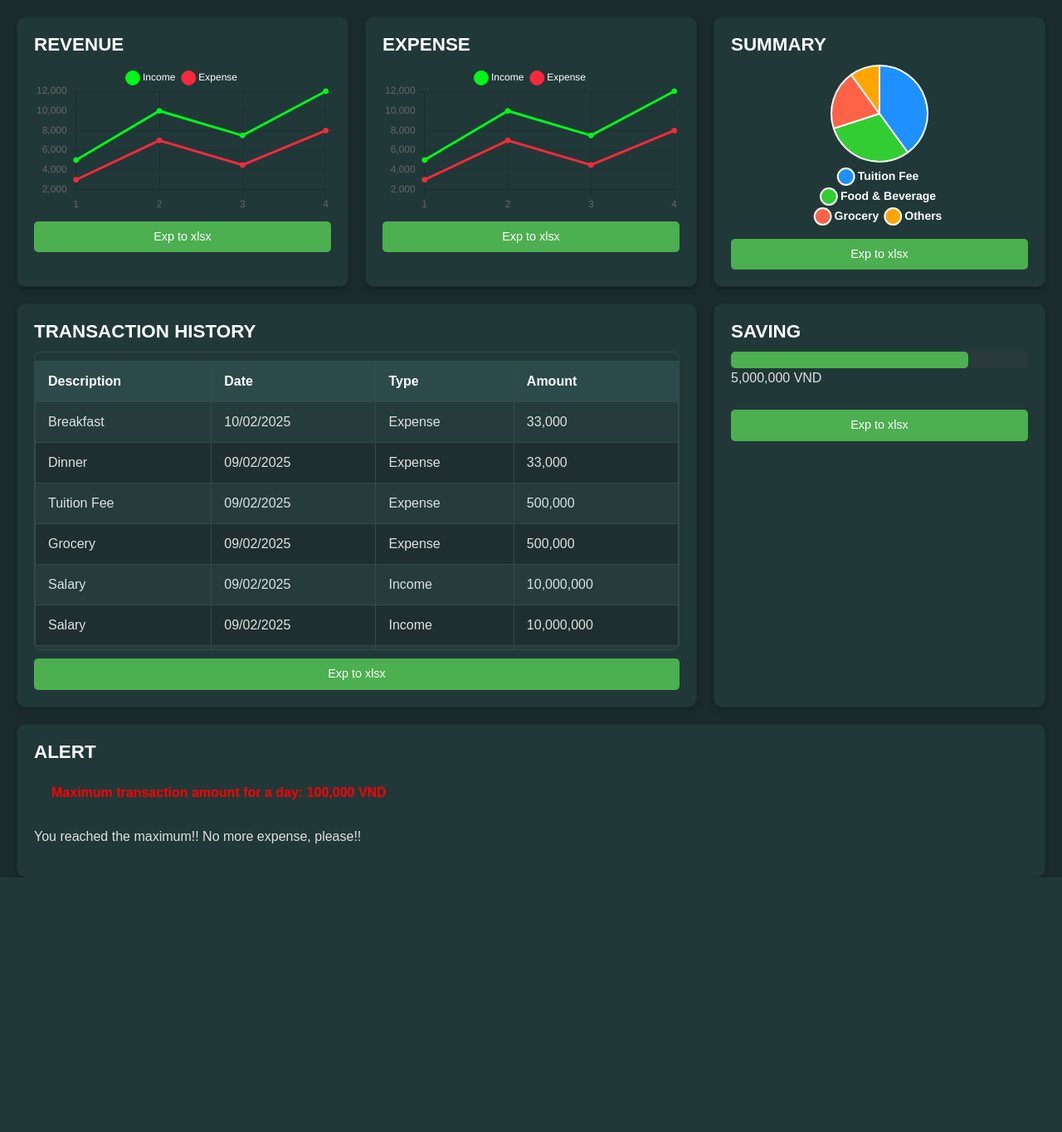
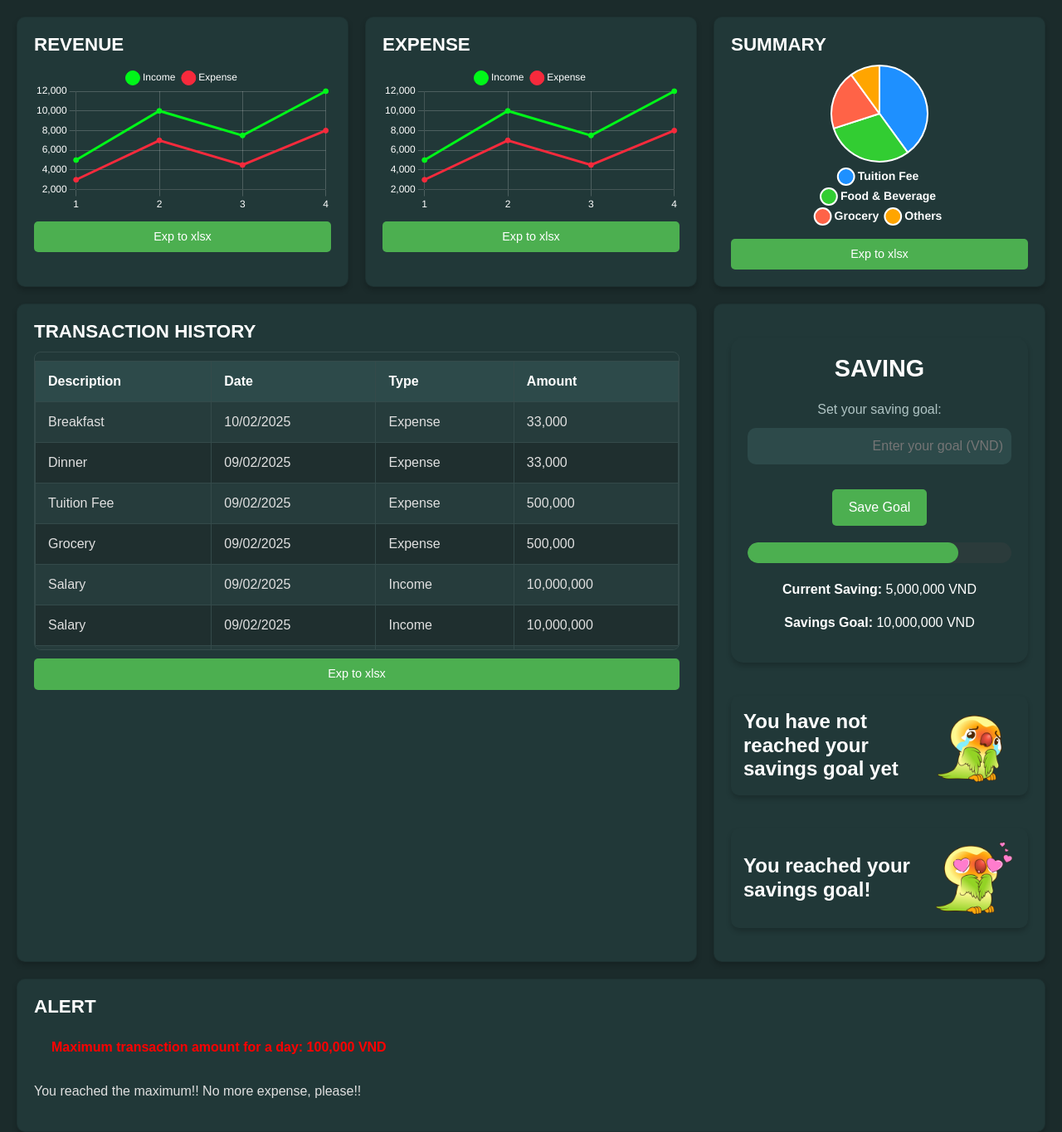
Before and after one commit to LinhHaTranNha/EXPENSE-MANAGEMENT, a Flask app: page /fin_dashboard in a window 1280 px wide. Shown: the whole page at 83% size. Before the commit the page ends 1058 px from the top, so only its background shows below. Run offline with Flask 3, Linux system fonts and the light colour scheme; the visitor is signed in with stand-in values (Sample User, id 1); data that the repository does not hold is empty.

Commit message:
update 4st

```diff
--- /dev/null
+++ b/static/css/fin_dashboard.css
@@ -0,0 +1,239 @@
+body {
+  font-family: Arial, sans-serif;
+  background-color: #1b2b2b;
+  color: #e0e0e0;
+  margin: 0;
+  padding: 0;
+}
+
+h1,
+h2 {
+  color: #ffffff;
+}
+
+.dashboard-container {
+  display: grid;
+  grid-template-columns: 1fr 1fr 1fr;
+  grid-template-rows: auto auto;
+  gap: 20px;
+  margin: 20px;
+}
+
+.card {
+  background-color: #213838;
+  border-radius: 10px;
+  padding: 20px;
+  box-shadow: 0px 4px 6px rgba(0, 0, 0, 0.2);
+}
+
+.card h2 {
+  margin-bottom: 10px;
+  font-size: 1.4rem;
+}
+
+.export-btn {
+  background-color: #4caf50;
+  border: none;
+  border-radius: 5px;
+  color: white;
+  padding: 8px 15px;
+  cursor: pointer;
+  font-size: 0.9rem;
+  margin-top: 10px;
+}
+
+.progress-bar {
+  background-color: #4caf50;
+  height: 20px;
+  border-radius: 5px;
+}
+
+.progress-container {
+  background-color: #2b3b3b;
+  border-radius: 5px;
+  height: 20px;
+  overflow: hidden;
+}
+
+.alert {
+  color: red;
+  font-weight: bold;
+}
+
+.summary-chart {
+  display: flex;
+  justify-content: center;
+  align-items: center;
+  height: 200px;
+}
+
+table {
+  width: 100%;
+  color: #e0e0e0;
+}
+
+th,
+td {
+  text-align: left;
+  padding: 8px;
+}
+
+th {
+  background-color: #2d4a4a;
+}
+
+tr:nth-child(even) {
+  background-color: #263c3c;
+}
+
+.alert-fin {
+  padding: 0 20px;
+}
+
+h2 {
+  font-weight: 700;
+}
+.table-container {
+  max-height: calc(40px * 9); /* Chiều cao 7 dòng */
+  overflow-y: auto; /* Thêm cuộn dọc nếu vượt quá */
+  border: 1px solid #344a4a; /* Đường viền bảng */
+  border-radius: 8px; /* Bo góc bảng */
+}
+
+table {
+  width: 100%;
+  border-collapse: collapse;
+  margin-top: 10px;
+}
+
+thead {
+  background-color: #2d4a4a; /* Màu nền header */
+  color: #ffffff; /* Màu chữ header */
+}
+
+th,
+td {
+  text-align: left;
+  padding: 12px 15px; /* Khoảng cách bên trong ô */
+  border: 1px solid #344a4a; /* Đường viền ô */
+  height: 40px; /* Đặt chiều cao dòng */
+}
+
+tbody tr:nth-child(odd) {
+  background-color: #263c3c; /* Màu nền hàng lẻ */
+}
+
+tbody tr:nth-child(even) {
+  background-color: #1f2f2f; /* Màu nền hàng chẵn */
+}
+
+tbody tr:hover {
+  background-color: #3c5a5a; /* Màu khi hover */
+  color: #ffffff; /* Màu chữ khi hover */
+}
+h3 {
+  font-size: 1.5rem; /* Kích thước chữ */
+  font-weight: bold; /* Chữ đậm */
+  color: #ffffff; /* Màu chữ */
+  display: flex;
+  align-items: center;
+  justify-content: space-between; /* Giãn đều giữa văn bản và biểu tượng */
+  margin: 20px 0; /* Khoảng cách giữa các dòng */
+  padding: 10px 15px; /* Khoảng cách bên trong h3 */
+  border-radius: 10px; /* Bo góc */
+  background-color: #213838; /* Nền tối */
+  box-shadow: 0 4px 6px rgba(0, 0, 0, 0.2); /* Hiệu ứng bóng */
+}
+
+h3 span img {
+  width: 100px; /* Kích thước biểu tượng */
+  height: 100px;
+  margin-left: 10px; /* Khoảng cách giữa văn bản và hình */
+  transition: transform 0.3s ease; /* Hiệu ứng khi hover */
+}
+
+h3 span img:hover {
+  transform: scale(1.2); /* Phóng to biểu tượng khi hover */
+}
+
+/* BAR PROGRESS  */
+
+/* SAVING  */
+.saving-section {
+  text-align: center;
+  background-color: #213838;
+  padding: 20px;
+  border-radius: 15px;
+  box-shadow: 0 4px 6px rgba(0, 0, 0, 0.2);
+  color: #ffffff;
+  max-width: 400px;
+  margin: 20px auto;
+}
+
+.saving-section h2 {
+  font-size: 1.8rem;
+  margin-bottom: 20px;
+}
+
+.saving-section label {
+  display: block;
+  font-size: 1rem;
+  margin-bottom: 10px;
+  color: #b0c4c4;
+}
+
+.saving-section input {
+  width: 100%;
+  padding: 10px;
+  font-size: 1rem;
+  margin-bottom: 20px;
+  border: none;
+  border-radius: 10px;
+  background-color: #2d4a4a;
+  color: #ffffff;
+  text-align: right;
+}
+
+.saving-section input:focus {
+  outline: none;
+  box-shadow: 0 0 5px #4caf50;
+}
+
+.save-btn {
+  margin-top: 10px;
+  padding: 10px 20px;
+  font-size: 1rem;
+  color: #ffffff;
+  background-color: #4caf50;
+  border: none;
+  border-radius: 5px;
+  cursor: pointer;
+  transition: background-color 0.3s ease;
+}
+
+.save-btn:hover {
+  background-color: #45a049;
+}
+
+.progress-container {
+  background-color: #2b3b3b;
+  border-radius: 15px;
+  height: 25px;
+  width: 100%;
+  overflow: hidden;
+  margin: 20px 0;
+  position: relative;
+}
+
+.progress-bar {
+  height: 100%;
+  background-color: #4caf50;
+  border-radius: 15px;
+  transition: width 0.5s ease-in-out;
+  color: #ffffff;
+  font-size: 1rem;
+  text-align: center;
+  line-height: 25px;
+}
+
+/* END SAVING  */
--- /dev/null
+++ b/static/js/fin_dashboard.js
@@ -0,0 +1,99 @@
+document.getElementById("saving-goal").addEventListener("input", function () {
+  const goalInput = parseInt(this.value) || 0; // Lấy giá trị nhập liệu
+  const currentSaving = 5000000; // Giá trị tiết kiệm hiện tại
+  const progressBar = document.getElementById("progress-bar");
+  const goalAmountDisplay = document.getElementById("goal-amount");
+
+  // Cập nhật mục tiêu hiển thị
+  goalAmountDisplay.textContent = `${goalInput.toLocaleString()} VND`;
+
+  // Tính phần trăm hoàn thành
+  const progress = Math.min((currentSaving / goalInput) * 100, 100);
+
+  // Cập nhật chiều rộng thanh progress
+  progressBar.style.width = `${progress}%`;
+  progressBar.textContent = `${Math.round(progress)}%`; // Hiển thị phần trăm trên thanh
+});
+
+// Lưu mục tiêu tiết kiệm lên cơ sở dữ liệu
+document.getElementById("save-goal").addEventListener("click", function () {
+  const savingGoal =
+    parseInt(document.getElementById("saving-goal").value) || 0;
+
+  if (savingGoal > 0) {
+    // Gửi saving goal lên server
+    fetch("/save-goal", {
+      method: "POST",
+      headers: {
+        "Content-Type": "application/json",
+      },
+      body: JSON.stringify({ goal: savingGoal }),
+    })
+      .then((response) => {
+        if (response.ok) {
+          alert("Saving goal has been saved successfully!");
+        } else {
+          alert("Failed to save the saving goal. Please try again.");
+        }
+      })
+      .catch((error) => {
+        console.error("Error saving goal:", error);
+        alert("An error occurred while saving. Please try again.");
+      });
+  } else {
+    alert("Please enter a valid saving goal.");
+  }
+});
+
+const displayInput = document.getElementById("display-saving-goal");
+const realInput = document.getElementById("real-saving-goal");
+const progressBar = document.getElementById("progress-bar");
+const goalAmountDisplay = document.getElementById("goal-amount");
+const currentSaving = 5000000; // Giá trị tiết kiệm hiện tại
+
+// Hiển thị input giả khi người dùng click
+displayInput.addEventListener("click", function () {
+  realInput.style.display = "block"; // Hiện input thật
+  realInput.focus(); // Đưa focus vào input thật
+  displayInput.style.display = "none"; // Ẩn input giả
+});
+
+// Khi người dùng nhập vào input thật
+realInput.addEventListener("input", function () {
+  const rawValue = this.value.replace(/,/g, ""); // Loại bỏ dấu phẩy
+  if (!isNaN(rawValue) && rawValue !== "") {
+    const formattedValue = parseInt(rawValue, 10).toLocaleString("en-US");
+    displayInput.value = formattedValue; // Cập nhật input giả
+  }
+});
+
+// Khi rời khỏi input thật
+realInput.addEventListener("blur", function () {
+  const rawValue = this.value.replace(/,/g, ""); // Loại bỏ dấu phẩy
+  if (!isNaN(rawValue) && rawValue !== "") {
+    const formattedValue = parseInt(rawValue, 10).toLocaleString("en-US");
+    displayInput.value = formattedValue; // Hiển thị giá trị đã định dạng
+  }
+  this.style.display = "none"; // Ẩn input thật
+  displayInput.style.display = "block"; // Hiện input giả
+});
+
+// Khi nhấn nút Save Goal
+document.getElementById("save-goal").addEventListener("click", function () {
+  const rawValue = realInput.value.replace(/,/g, ""); // Lấy giá trị không có dấu phẩy
+  const goalValue = parseInt(rawValue, 10); // Chuyển sang số nguyên
+
+  if (!isNaN(goalValue) && goalValue > 0) {
+    // Cập nhật hiển thị mục tiêu
+    goalAmountDisplay.textContent = `${goalValue.toLocaleString()} VND`;
+
+    // Tính toán phần trăm tiến trình
+    const progress = Math.min((currentSaving / goalValue) * 100, 100);
+    progressBar.style.width = `${progress}%`; // Cập nhật thanh tiến trình
+    progressBar.textContent = `${Math.round(progress)}%`; // Hiển thị phần trăm trên thanh
+
+    alert("Saving goal has been saved successfully!");
+  } else {
+    alert("Please enter a valid saving goal.");
+  }
+});
--- a/templates/fin_dashboard.html
+++ b/templates/fin_dashboard.html
@@ -11,141 +11,7 @@
       crossorigin="anonymous"
     />
     <script src="https://cdn.jsdelivr.net/npm/chart.js"></script>
-    <style>
-      body {
-        font-family: Arial, sans-serif;
-        background-color: #1b2b2b;
-        color: #e0e0e0;
-        margin: 0;
-        padding: 0;
-      }
-
-      h1,
-      h2 {
-        color: #ffffff;
-      }
-
-      .dashboard-container {
-        display: grid;
-        grid-template-columns: 1fr 1fr 1fr;
-        grid-template-rows: auto auto;
-        gap: 20px;
-        margin: 20px;
-      }
-
-      .card {
-        background-color: #213838;
-        border-radius: 10px;
-        padding: 20px;
-        box-shadow: 0px 4px 6px rgba(0, 0, 0, 0.2);
-      }
-
-      .card h2 {
-        margin-bottom: 10px;
-        font-size: 1.4rem;
-      }
-
-      .export-btn {
-        background-color: #4caf50;
-        border: none;
-        border-radius: 5px;
-        color: white;
-        padding: 8px 15px;
-        cursor: pointer;
-        font-size: 0.9rem;
-        margin-top: 10px;
-      }
-
-      .progress-bar {
-        background-color: #4caf50;
-        height: 20px;
-        border-radius: 5px;
-      }
-
-      .progress-container {
-        background-color: #2b3b3b;
-        border-radius: 5px;
-        height: 20px;
-        overflow: hidden;
-      }
-
-      .alert {
-        color: red;
-        font-weight: bold;
-      }
-
-      .summary-chart {
-        display: flex;
-        justify-content: center;
-        align-items: center;
-        height: 200px;
-      }
-
-      table {
-        width: 100%;
-        color: #e0e0e0;
-      }
-
-      th,
-      td {
-        text-align: left;
-        padding: 8px;
-      }
-
-      th {
-        background-color: #2d4a4a;
-      }
-
-      tr:nth-child(even) {
-        background-color: #263c3c;
-      }
-
-      .alert-fin {
-        padding: 0 20px;
-      }
-
-      h2 {
-        font-weight: 700;
-      }
-      .table-container {
-        max-height: calc(40px * 9); /* Chiều cao 7 dòng */
-        overflow-y: auto; /* Thêm cuộn dọc nếu vượt quá */
-        border: 1px solid #344a4a; /* Đường viền bảng */
-        border-radius: 8px; /* Bo góc bảng */
-      }
-
-      table {
-        width: 100%;
-        border-collapse: collapse;
-        margin-top: 10px;
-      }
-
-      thead {
-        background-color: #2d4a4a; /* Màu nền header */
-        color: #ffffff; /* Màu chữ header */
-      }
-
-      th,
-      td {
-        text-align: left;
-        padding: 12px 15px; /* Khoảng cách bên trong ô */
-        border: 1px solid #344a4a; /* Đường viền ô */
-        height: 40px; /* Đặt chiều cao dòng */
-      }
-
-      tbody tr:nth-child(odd) {
-        background-color: #263c3c; /* Màu nền hàng lẻ */
-      }
-
-      tbody tr:nth-child(even) {
-        background-color: #1f2f2f; /* Màu nền hàng chẵn */
-      }
-
-      tbody tr:hover {
-        background-color: #3c5a5a; /* Màu khi hover */
-        color: #ffffff; /* Màu chữ khi hover */
-      }
-    </style>
+    <link rel="stylesheet" href="../static/css/fin_dashboard.css" />
   </head>
   <body>
     <div class="dashboard-container">
@@ -250,12 +116,44 @@
 
       <!-- Saving Card -->
       <div class="card">
-        <h2>SAVING</h2>
-        <div class="progress-container">
-          <div class="progress-bar" style="width: 80%"></div>
+        <div class="saving-section">
+          <h2>SAVING</h2>
+          <!-- Goal Input -->
+          <label for="saving-goal">Set your saving goal:</label>
+          <input
+            type="text"
+            id="saving-goal"
+            placeholder="Enter your goal (VND)"
+          />
+
+          <!-- Save Button -->
+          <button id="save-goal" class="save-btn">Save Goal</button>
+
+          <!-- Progress Bar -->
+          <div class="progress-container">
+            <div
+              class="progress-bar"
+              id="progress-bar"
+              style="width: 80%"
+            ></div>
+          </div>
+
+          <!-- Current Savings -->
+          <p><strong>Current Saving:</strong> 5,000,000 VND</p>
+          <p>
+            <strong>Savings Goal:</strong>
+            <span id="goal-amount">10,000,000 VND</span>
+          </p>
         </div>
-        <p>5,000,000 VND</p>
-        <button class="export-btn">Exp to xlsx</button>
+
+        <h3>
+          You have not reached your savings goal yet
+          <span> <img src="../static/image/sad.png" /> </span>
+        </h3>
+        <h3>
+          You reached your savings goal!
+          <span> <img src="../static/image/loved.png" /> </span>
+        </h3>
       </div>
     </div>
 
@@ -269,6 +167,8 @@
         </div>
       </div>
     </div>
+
+    <script src="../static/js/fin_dashboard.js"></script>
 
     <script>
       // Placeholder for chart.js rendering
@@ -305,9 +205,27 @@
           plugins: {
             legend: {
               labels: {
-                color: "white",
-                usePointStyle: true, // Biến ô ghi chú thành hình tròn
+                color: "white", // Màu trắng cho nhãn trong legend
+                usePointStyle: true, // Ghi chú hình tròn
                 pointStyle: "circle",
+              },
+            },
+          },
+          scales: {
+            x: {
+              ticks: {
+                color: "white", // Màu trắng cho trục X
+              },
+              grid: {
+                color: "rgba(255, 255, 255, 0.2)", // Màu lưới trục X (nhẹ hơn)
+              },
+            },
+            y: {
+              ticks: {
+                color: "white", // Màu trắng cho trục Y
+              },
+              grid: {
+                color: "rgba(255, 255, 255, 0.2)", // Màu lưới trục Y (nhẹ hơn)
               },
             },
           },
@@ -337,9 +255,27 @@
           plugins: {
             legend: {
               labels: {
-                color: "white",
-                usePointStyle: true, // Biến ô ghi chú thành hình tròn
+                color: "white", // Màu trắng cho nhãn trong legend
+                usePointStyle: true, // Ghi chú hình tròn
                 pointStyle: "circle",
+              },
+            },
+          },
+          scales: {
+            x: {
+              ticks: {
+                color: "white", // Màu trắng cho trục X
+              },
+              grid: {
+                color: "rgba(255, 255, 255, 0.2)", // Màu lưới trục X (nhẹ hơn)
+              },
+            },
+            y: {
+              ticks: {
+                color: "white", // Màu trắng cho trục Y
+              },
+              grid: {
+                color: "rgba(255, 255, 255, 0.2)", // Màu lưới trục Y (nhẹ hơn)
               },
             },
           },
```
Also changed, not shown: static/image/loved.png (added), static/image/sad.png (added).
